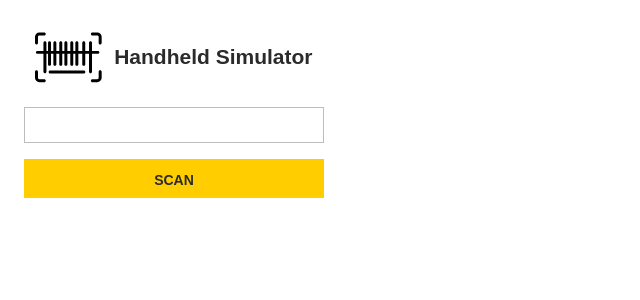
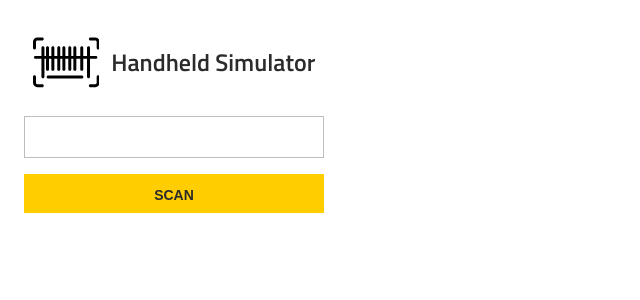
Before and after one commit to oicramps/handheld-simulator, a React (Create React App) app in the folder src/popup/: page / in a window 1280 px wide. Shown: the top 300 px of the page, without its empty margins (0-640 px from the left). Built offline with nearby package versions, Linux system fonts and the light colour scheme; a web font is replaced by a local one.

Commit message:
Adds some type improvements and extracts GobalStyles to a different file

```diff
--- a/package.json
+++ b/package.json
@@ -1,6 +1,6 @@
 {
   "name": "handheld-simulator",
-  "version": "1.0.0",
+  "version": "1.0.1",
   "description": "",
   "main": "index.js",
   "scripts": {
@@ -29,7 +29,7 @@
   "homepage": "https://github.com/oicramps/handheld-simulator#readme",
   "devDependencies": {
     "@types/chrome": "^0.0.126",
-    "@types/node": "^14.14.10",
+    "@types/node": "^14.14.35",
     "awesome-typescript-loader": "^5.2.1",
     "copy-webpack-plugin": "^7.0.0",
     "cpy-cli": "^3.1.1",
--- a/src/popup/src/App.tsx
+++ b/src/popup/src/App.tsx
@@ -1,48 +1,14 @@
 import React from 'react';
 import Popup from './containers/Popup';
-import { createGlobalStyle } from 'styled-components';
-import Montserrat400 from './assets/fonts/Montserrat-Regular.ttf';
-import Montserrat600 from './assets/fonts/Montserrat-SemiBold.ttf';
-import Montserrat700 from './assets/fonts/Montserrat-Bold.ttf';
+import GlobalStyle from './styles/GlobalStyle';
 
-const GlobalStyle = createGlobalStyle`
-
-  @font-face {
-    font-family: Jura;
-    font-style: normal;
-    font-weight: 400;
-    src: url(${Montserrat400});
-  }
-
-  @font-face {
-    font-family: Jura;
-    font-style: normal;
-    font-weight: 600;
-    src: url(${Montserrat600});
-  }
-
-  @font-face {
-    font-family: Jura;
-    font-style: normal;
-    font-weight: 700;
-    src: url(${Montserrat700});
-  }
-
-  body, input {
-    font-family: 'Jura', sans-serif;
-    font-size: 14px;
-    outline: none;
-    color: #2B2B2B;
-  }
-`;
-
-function App() {
+const App: React.FC = () => {
   return (
     <>
       <GlobalStyle />
       <Popup />
     </>
   );
-}
+};
 
 export default App;
--- a/src/popup/src/components/Form/Form.tsx
+++ b/src/popup/src/components/Form/Form.tsx
@@ -11,7 +11,7 @@ const Header: React.FC = () => {
   const handleScan = () => {
     const code: string = inputRef.current?.value || '';
 
-    chrome.tabs.query({ active: true, currentWindow: true }, function (tabs: any[]) {
+    chrome.tabs.query({ active: true, currentWindow: true }, function (tabs: chrome.tabs.Tab[]) {
       chrome.tabs.sendMessage(tabs[0].id, { action: 'fill', message: code }, {});
       window.close();
     });
--- /dev/null
+++ b/src/popup/src/styles/GlobalStyle.tsx
@@ -0,0 +1,12 @@
+import { createGlobalStyle } from 'styled-components';
+
+const GlobalStyle = createGlobalStyle`
+  body, input {
+    font-family: 'Titillium Web', sans-serif;
+    font-size: 1rem;
+    outline: none;
+    color: #2B2B2B;
+  }
+`;
+
+export default GlobalStyle;
--- a/src/popup/tsconfig.json
+++ b/src/popup/tsconfig.json
@@ -21,7 +21,6 @@
     "jsx": "react"
   },
   "include": [
-    "src",
-    "src/custom.d.ts"
+    "src/typings"
   ]
 }
```
Also changed, not shown: src/popup/src/typings/custom.d.ts (renamed from src/popup/src/custom.d.ts), src/popup/src/typings/react-app-env.d.ts (renamed from src/popup/src/react-app-env.d.ts), 2 other files (tests, documents, lock files or other folders).
